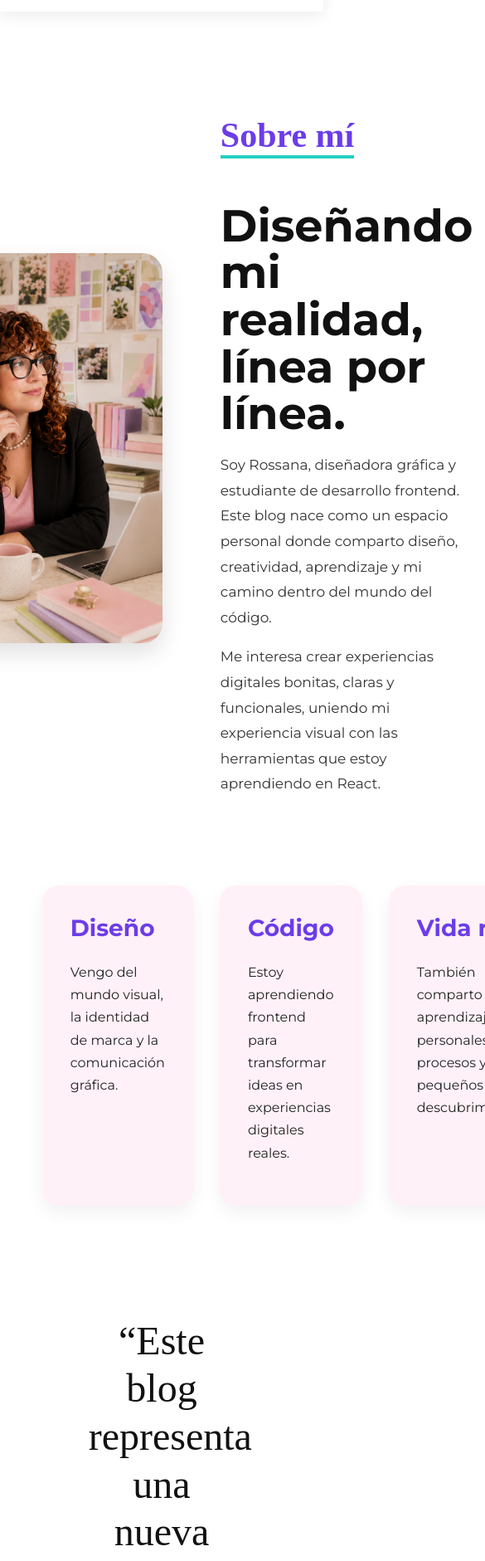
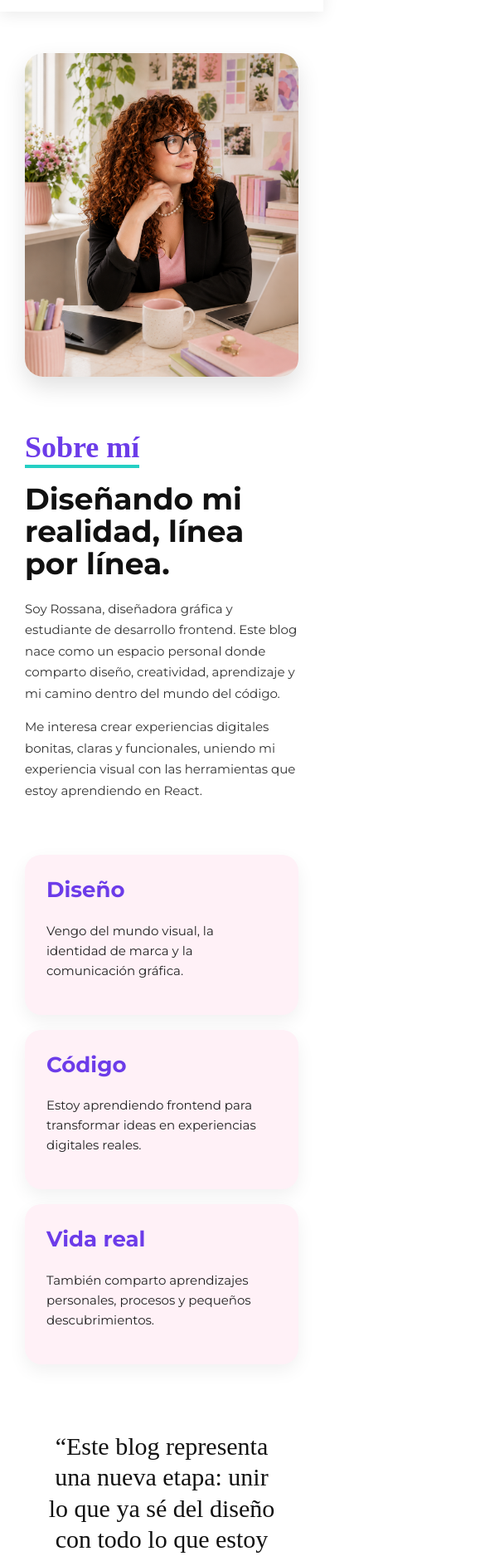
Before and after one commit to rossijavagithub/blog-diseno-vida-y-codigo, a React (Vite) app: page /sobre-mi in a window 390 px wide. Shown: the part 50-1931 px from the top of the page at 83% size, 585 px wide, since content can reach past the window. Built offline with nearby package versions, Linux system fonts and the light colour scheme; a web font is replaced by a local one.

Commit message:
"mejoras en responsive"

```diff
--- a/src/index.css
+++ b/src/index.css
@@ -869,6 +869,12 @@ textarea {
     max-width: 100%;
   }
 
+  .about-quote p {
+    font-size: 28px;
+    line-height: 1.6;
+    text-align: center;
+  }
+
   .home-about-text .intro {
     font-size: 34px;
   }
@@ -883,9 +889,102 @@ textarea {
     line-height: 1.7;
   }
 
+  .about-content {
+    display: flex;
+    flex-direction: column;
+    gap: 30px;
+  }
+
+  .about-cards {
+    display: flex;
+    flex-direction: column;
+    gap: 20px;
+  }
+
   .home-about-text a {
     display: inline-block;
     margin-top: 10px;
+  }
+
+  /* PÁGINA SOBRE MÍ EN MÓVIL */
+
+  .about-page {
+    padding: 50px 22px;
+    overflow: hidden;
+  }
+
+  .about-main {
+    width: 100%;
+    display: flex;
+    flex-direction: column;
+    align-items: center;
+    gap: 34px;
+  }
+
+  .about-photo {
+    width: 100%;
+    max-width: 330px;
+    height: 390px;
+    object-fit: cover;
+    object-position: center;
+    border-radius: 22px;
+  }
+
+  .about-content {
+    width: 100%;
+    max-width: 330px;
+    display: block;
+  }
+
+  .about-label {
+    font-size: 36px;
+    margin-bottom: 18px;
+  }
+
+  .about-content h1 {
+    margin: 0 0 22px;
+    font-size: 36px;
+    line-height: 1.08;
+  }
+
+  .about-content p {
+    font-size: 15px;
+    line-height: 1.7;
+  }
+
+  .about-cards {
+    width: 100%;
+    max-width: 330px;
+    margin: 50px auto 0;
+    display: grid;
+    grid-template-columns: 1fr;
+    gap: 18px;
+  }
+
+  .about-cards article {
+    padding: 26px;
+  }
+
+  .about-cards h2 {
+    font-size: 26px;
+  }
+
+  .about-cards p {
+    font-size: 15px;
+    line-height: 1.6;
+  }
+
+  .about-quote {
+    width: 100%;
+    max-width: 330px;
+    margin: 50px auto 0;
+    padding: 30px 24px;
+  }
+
+  .about-quote p {
+    font-size: 30px;
+    line-height: 1.25;
+    text-align: center;
   }
 
   .newsletter {
```
